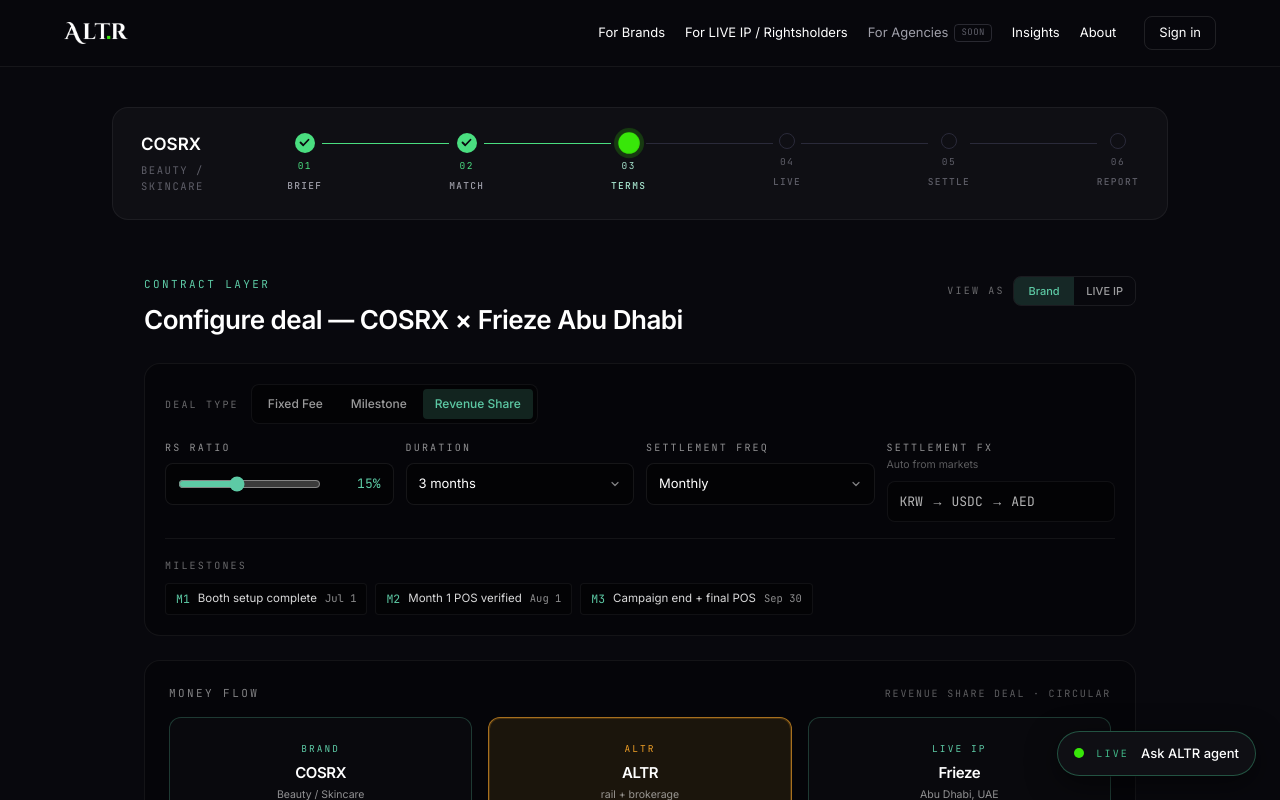
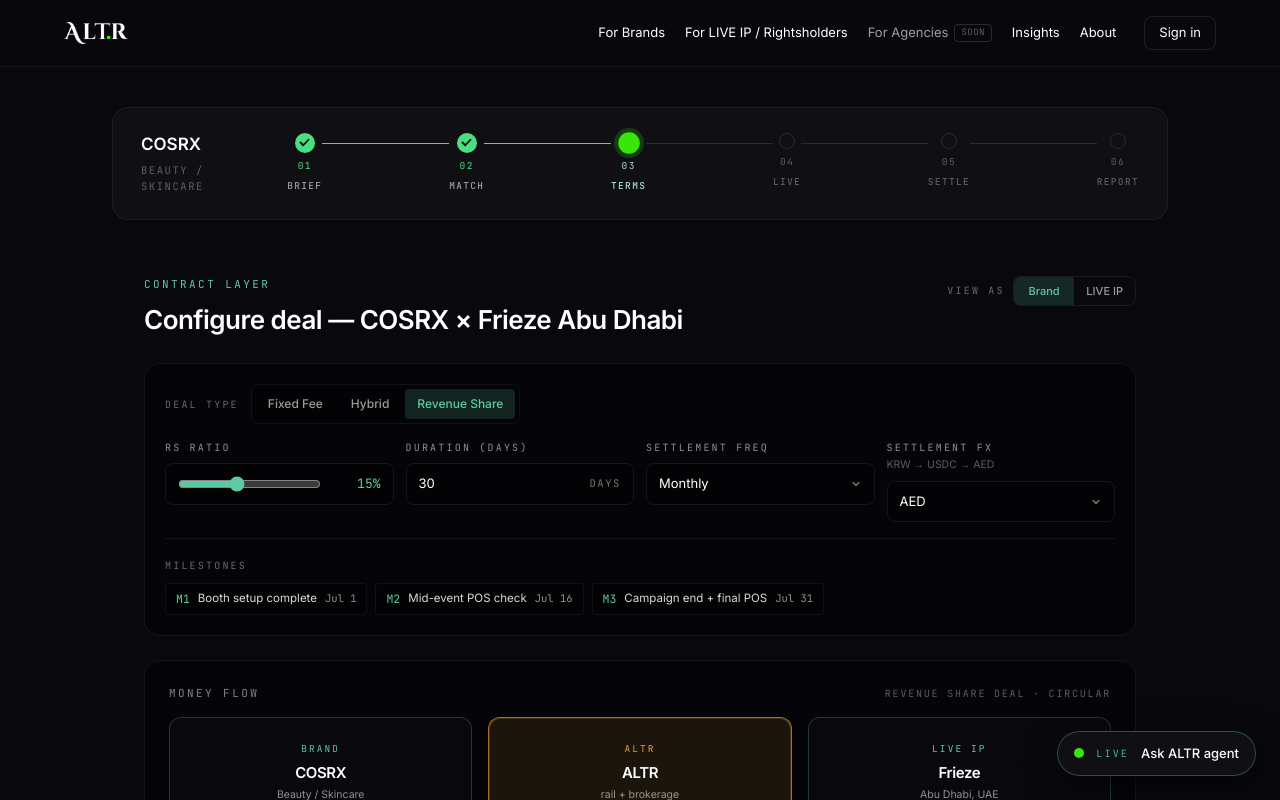
Before and after one commit to altr2026/altr_mvp, a Next.js app: page /contract in a window 1280 px wide. Shown: the top 800 px of the page. Built offline with nearby package versions, Linux system fonts and the light colour scheme.

Commit message:
/contract: Deal types (Fixed/Hybrid/RS), days input, currency selector

```diff
--- a/src/app/contract/page.tsx
+++ b/src/app/contract/page.tsx
@@ -13,7 +13,7 @@
 } from '@/lib/demo-state'
 import type { WaitlistRole } from '@/types'
 
-type DealType = 'fixed' | 'milestone' | 'rs'
+type DealType = 'fixed' | 'hybrid' | 'rs'
 type BlockColor = 'teal' | 'lightgreen' | 'amber'
 type Milestone = { id: 'M1' | 'M2' | 'M3'; label: string; date: Date }
 
@@ -73,14 +73,10 @@
   return new Date()
 }
 
-function addMonths(d: Date, n: number): Date {
+function addDays(d: Date, n: number): Date {
   const nd = new Date(d)
-  nd.setMonth(nd.getMonth() + n)
+  nd.setDate(nd.getDate() + n)
   return nd
-}
-
-function endOfMonth(d: Date): Date {
-  return new Date(d.getFullYear(), d.getMonth() + 1, 0)
 }
 
 function fmtDate(d: Date): string {
@@ -155,18 +151,28 @@
 }
 
 const BLOCKS: BlockDef[] = [
-  { key: 'fiat-in', icon: '→', name: 'FIAT IN', color: 'teal', activeFor: ['fixed', 'milestone', 'rs'] },
-  { key: 'usdc', icon: '⬡', name: '→ USDC', color: 'teal', activeFor: ['fixed', 'milestone', 'rs'] },
-  { key: 'escrow', icon: '🔒', name: 'ESCROW', color: 'teal', activeFor: ['fixed', 'milestone', 'rs'] },
-  { key: 'trigger', icon: '⚡', name: 'TRIGGER', color: 'lightgreen', activeFor: ['milestone', 'rs'] },
+  { key: 'fiat-in', icon: '→', name: 'FIAT IN', color: 'teal', activeFor: ['fixed', 'hybrid', 'rs'] },
+  { key: 'usdc', icon: '⬡', name: '→ USDC', color: 'teal', activeFor: ['fixed', 'hybrid', 'rs'] },
+  { key: 'escrow', icon: '🔒', name: 'ESCROW', color: 'teal', activeFor: ['fixed', 'hybrid', 'rs'] },
+  { key: 'trigger', icon: '⚡', name: 'TRIGGER', color: 'lightgreen', activeFor: ['hybrid', 'rs'] },
   { key: 'pos', icon: '📊', name: 'POS API', color: 'lightgreen', activeFor: ['rs'] },
   { key: 'split', icon: '÷', name: 'AUTO-SPLIT', color: 'lightgreen', activeFor: ['rs'] },
-  { key: 'fx', icon: '↔', name: 'FX', color: 'amber', activeFor: ['fixed', 'milestone', 'rs'] },
-  { key: 'poe', icon: '⛓', name: 'POE', color: 'teal', activeFor: ['fixed', 'milestone', 'rs'] },
+  { key: 'fx', icon: '↔', name: 'FX', color: 'amber', activeFor: ['fixed', 'hybrid', 'rs'] },
+  { key: 'poe', icon: '⛓', name: 'POE', color: 'teal', activeFor: ['fixed', 'hybrid', 'rs'] },
 ]
 
-const DURATION_OPTIONS = ['1 month', '3 months', '6 months', '12 months']
 const FREQUENCY_OPTIONS = ['Daily', 'Weekly', 'Bi-weekly', 'Monthly', 'Quarterly']
+const SETTLEMENT_CURRENCY_OPTIONS = [
+  'USD',
+  'USDC',
+  'KRW',
+  'AED',
+  'JPY',
+  'SGD',
+  'EUR',
+  'GBP',
+  'SAR',
+]
 
 const triggerClass =
   'rounded-lg border border-white/[0.08] bg-black/40 px-3 py-2.5 text-[13px] text-white focus:border-[#5DCAA5]/60 focus:outline-none'
@@ -189,9 +195,12 @@
 
   const [dealType, setDealType] = useState<DealType>('rs')
   const [rsRatio, setRsRatio] = useState(15)
-  const [durationLabel, setDurationLabel] = useState('3 months')
+  const [durationDays, setDurationDays] = useState(30)
   const [frequency, setFrequency] = useState('Monthly')
   const [brokeragePct, setBrokeragePct] = useState(12)
+  const [settlementCurrency, setSettlementCurrency] = useState(() =>
+    targetCurrency(state.brand),
+  )
   const [generating, setGenerating] = useState(false)
   const [role, setRole] = useState<WaitlistRole>('brand')
 
@@ -216,14 +225,13 @@
     }
   }
 
-  const duration = parseInt(durationLabel, 10) || 3
   const dealValue = useMemo(
     () => parseMaxBudget(brand.budgetRange),
     [brand.budgetRange],
   )
   const homeCurr = homeCurrency(brand)
-  const targetCurr = targetCurrency(brand)
-  const fxRail = `${homeCurr} → USDC → ${targetCurr}`
+  const targetCurr = settlementCurrency
+  const fxRail = `${homeCurr} → USDC → ${settlementCurrency}`
 
   const sponsorshipNet = dealValue * (1 - 0.004) // -0.4% altr transaction fee
   const brokerageAmount = dealValue * (brokeragePct / 100)
@@ -233,16 +241,18 @@
 
   const milestones: Milestone[] = useMemo(() => {
     const start = quarterStart(matchMeta.timing)
+    const safeDays = Math.max(1, durationDays)
+    const mid = Math.max(1, Math.floor(safeDays / 2))
     return [
       { id: 'M1', label: 'Booth setup complete', date: start },
-      { id: 'M2', label: 'Month 1 POS verified', date: addMonths(start, 1) },
+      { id: 'M2', label: 'Mid-event POS check', date: addDays(start, mid) },
       {
         id: 'M3',
         label: 'Campaign end + final POS',
-        date: endOfMonth(addMonths(start, Math.max(0, duration - 1))),
+        date: addDays(start, safeDays),
       },
     ]
-  }, [matchMeta.timing, duration])
+  }, [matchMeta.timing, durationDays])
 
   const handleLock = () => {
     if (generating) return
@@ -265,11 +275,13 @@
           setDealType={setDealType}
           rsRatio={rsRatio}
           setRsRatio={setRsRatio}
-          durationLabel={durationLabel}
-          setDurationLabel={setDurationLabel}
+          durationDays={durationDays}
+          setDurationDays={setDurationDays}
           frequency={frequency}
           setFrequency={setFrequency}
           fxRail={fxRail}
+          settlementCurrency={settlementCurrency}
+          setSettlementCurrency={setSettlementCurrency}
           brokeragePct={brokeragePct}
           setBrokeragePct={setBrokeragePct}
           milestones={milestones}
@@ -387,11 +399,13 @@
   setDealType,
   rsRatio,
   setRsRatio,
-  durationLabel,
-  setDurationLabel,
+  durationDays,
+  setDurationDays,
   frequency,
   setFrequency,
   fxRail,
+  settlementCurrency,
+  setSettlementCurrency,
   brokeragePct,
   setBrokeragePct,
   milestones,
@@ -401,18 +415,20 @@
   setDealType: (d: DealType) => void
   rsRatio: number
   setRsRatio: (n: number) => void
-  durationLabel: string
-  setDurationLabel: (s: string) => void
+  durationDays: number
+  setDurationDays: (n: number) => void
   frequency: string
   setFrequency: (s: string) => void
   fxRail: string
+  settlementCurrency: string
+  setSettlementCurrency: (s: string) => void
   brokeragePct: number
   setBrokeragePct: (n: number) => void
   milestones: Milestone[]
   role: WaitlistRole
 }) {
   const isRS = dealType === 'rs'
-  const showMilestones = dealType === 'milestone' || isRS
+  const showMilestones = dealType === 'hybrid' || isRS
   const showBrokerage = role === 'live-ip'
 
   return (
@@ -425,7 +441,7 @@
           {(
             [
               { key: 'fixed', label: 'Fixed Fee' },
-              { key: 'milestone', label: 'Milestone' },
+              { key: 'hybrid', label: 'Hybrid' },
               { key: 'rs', label: 'Revenue Share' },
             ] as { key: DealType; label: string }[]
           ).map((t) => (
@@ -458,13 +474,24 @@
           />
         )}
 
-        <FieldGroup label="Duration">
-          <StyledSelect
-            value={durationLabel}
-            options={DURATION_OPTIONS}
-            onChange={setDurationLabel}
-            triggerClassName={triggerClass}
-          />
+        <FieldGroup label="Duration (days)">
+          <div className="flex items-center gap-2 rounded-lg border border-white/[0.08] bg-black/40 px-3 py-2.5">
+            <input
+              type="number"
+              min={1}
+              max={365}
+              value={durationDays}
+              onChange={(e) =>
+                setDurationDays(
+                  Math.max(1, Math.min(365, Number(e.target.value) || 1)),
+                )
+              }
+              className="w-full bg-transparent text-[13px] text-white focus:outline-none"
+            />
+            <span className="font-mono text-[10.5px] uppercase tracking-[0.15em] text-white/45">
+              days
+            </span>
+          </div>
         </FieldGroup>
 
         {isRS && (
@@ -478,10 +505,16 @@
           </FieldGroup>
         )}
 
-        <FieldGroup label="Settlement FX" hint="Auto from markets">
-          <div className="rounded-lg border border-white/[0.06] bg-black/40 px-3 py-2.5 font-mono text-[13px] text-white/70">
-            {fxRail}
-          </div>
+        <FieldGroup
+          label="Settlement FX"
+          hint={fxRail}
+        >
+          <StyledSelect
+            value={settlementCurrency}
+            options={SETTLEMENT_CURRENCY_OPTIONS}
+            onChange={setSettlementCurrency}
+            triggerClassName={triggerClass}
+          />
         </FieldGroup>
 
         {showBrokerage && (
@@ -561,8 +594,8 @@
         <span className="font-mono text-[10px] uppercase tracking-[0.18em] text-white/35">
           {dealType === 'fixed'
             ? 'Fixed fee deal'
-            : dealType === 'milestone'
-              ? 'Milestone deal'
+            : dealType === 'hybrid'
+              ? 'Hybrid deal · fee + RS bonus'
               : 'Revenue Share deal · circular'}
         </span>
       </div>
```
